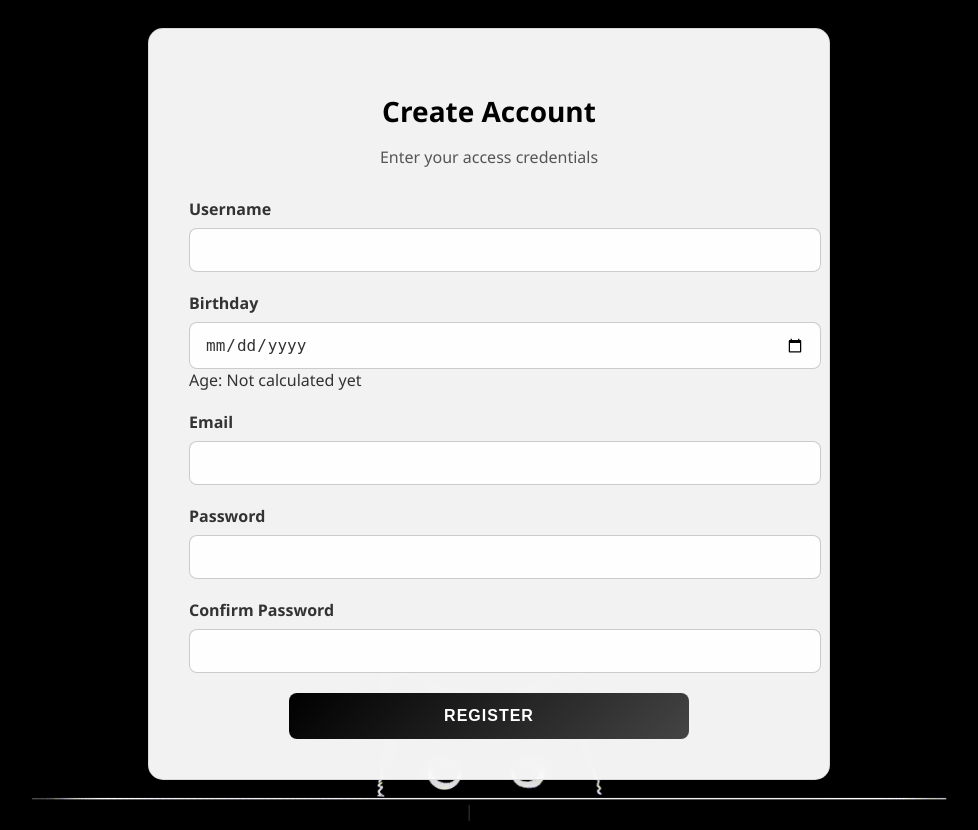
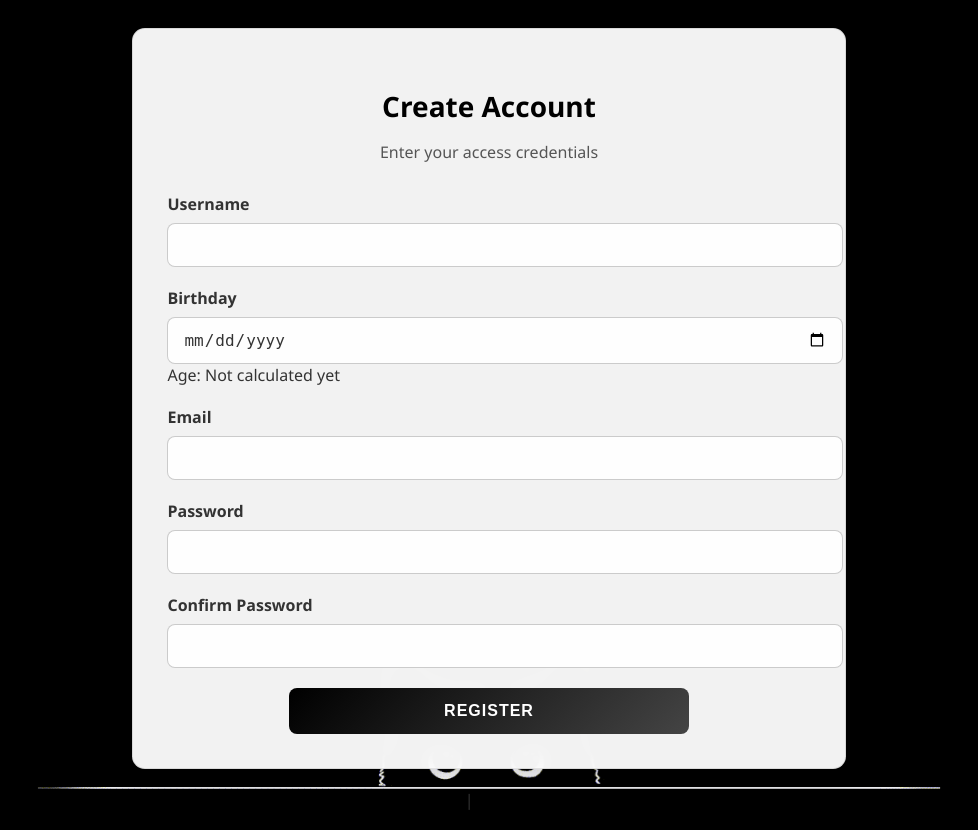
Before and after one commit to AldrinClave/Registration-Website1, a Flask app: page / in a window 1280 px wide. Shown: the whole page, without its empty margins (151-1129 px from the left). Run offline with Flask 3, Linux system fonts and the light colour scheme; parts of the project's set-up code (start-up, migrations or seed data) failed here and were passed over.

Commit message:
Update style.css

```diff
--- a/static/css/style.css
+++ b/static/css/style.css
@@ -28,10 +28,10 @@ padding: 20px;
 }
 
 .sbx {
-padding: 40px;
-border-radius: 15px;
+padding: 34.344px;
+border-radius: 12.849px;
 width: 100%;
-max-width: 600px;
+max-width: 643.125px;
 background-color: rgba(255, 255, 255, 0.95);
 box-shadow: 0 8px 32px rgba(0, 0, 0, 0.2);
 backdrop-filter: blur(10px);
```
